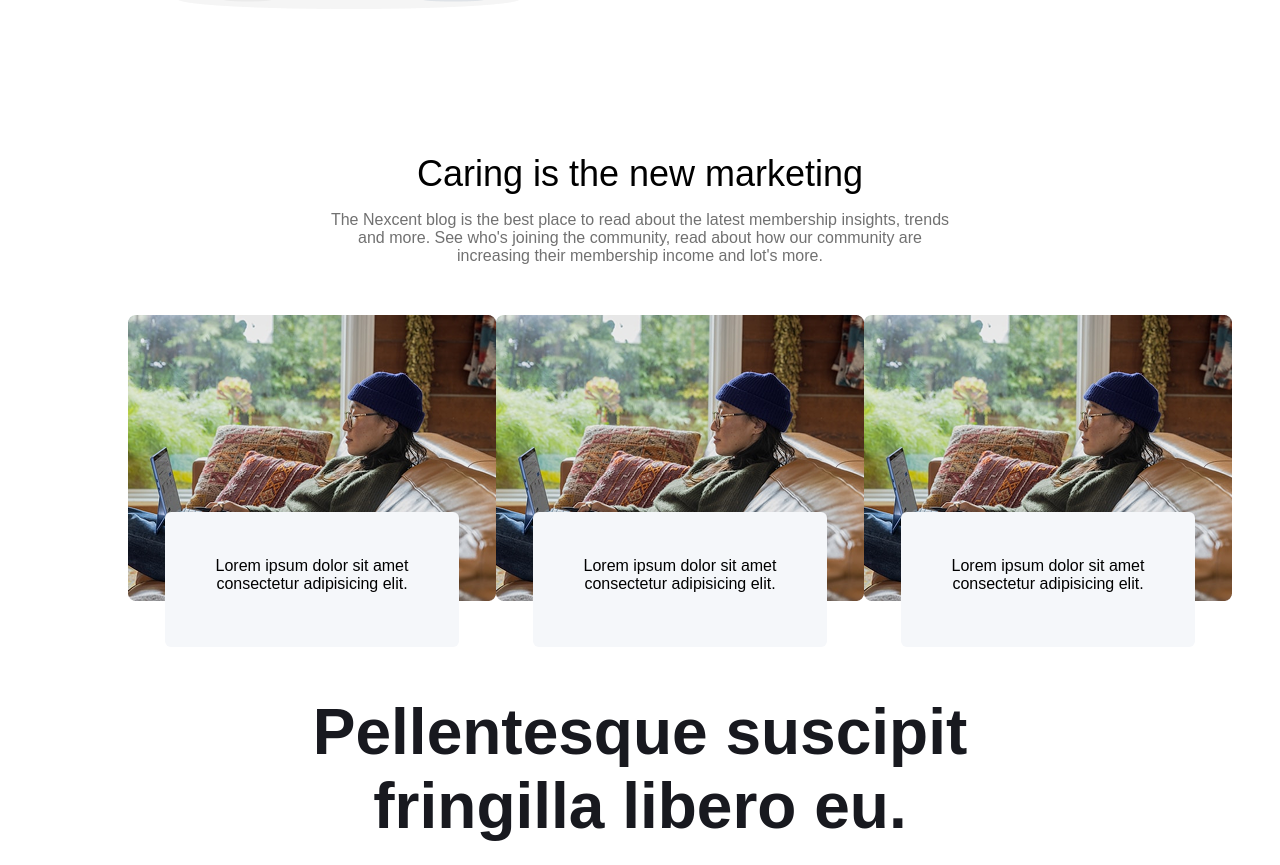
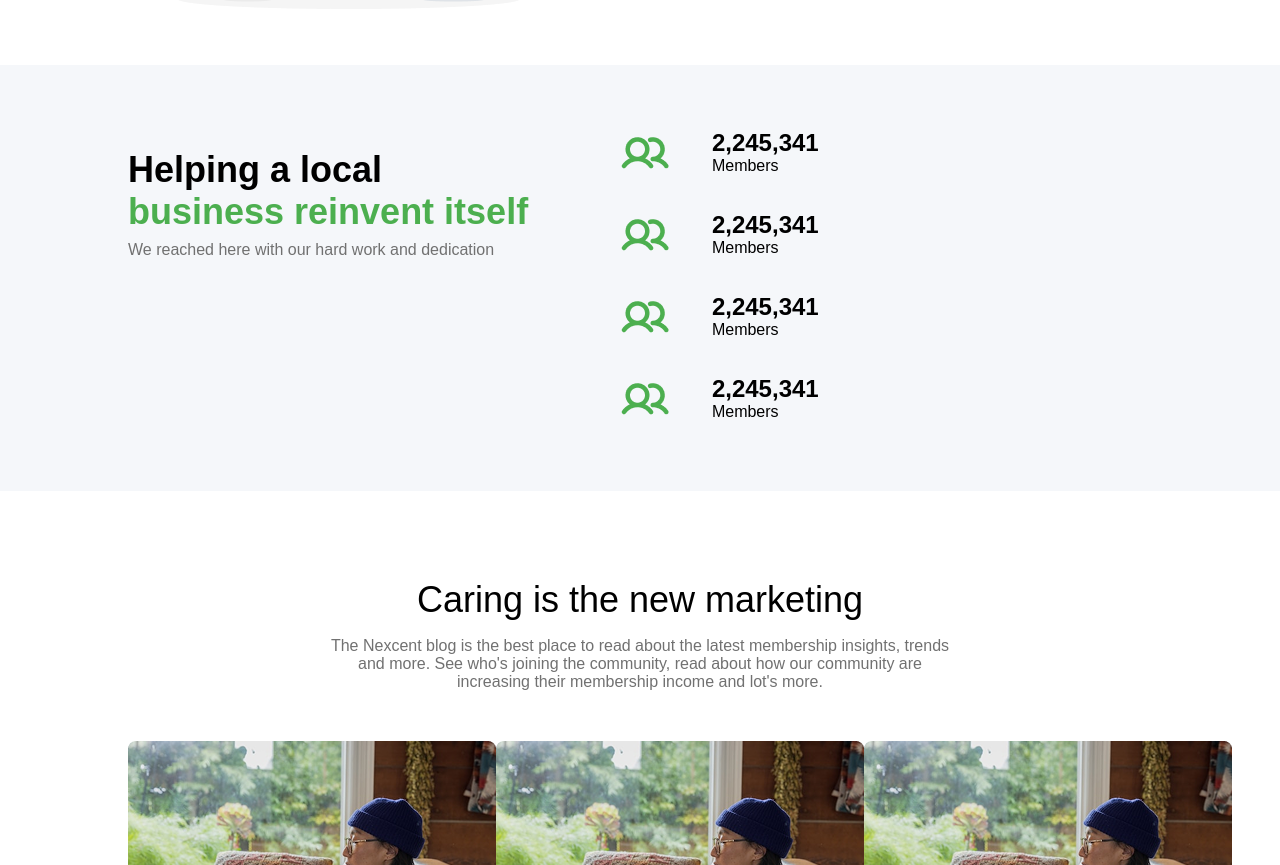
Before and after one commit to vikastiwari9160/cloudkeeper_day1, a plain HTML site: page Demo/index.html in a window 1280 px wide. Shown: the part 1127-1992 px from the top of the page. Drawn offline with Linux system fonts and the light colour scheme; files whose address does not match are found by name.

Commit message:
Updated code

```diff
--- a/Demo/index.html
+++ b/Demo/index.html
@@ -87,6 +87,44 @@
                 </aside>
             </div>
         </section>
+        <section class="stats-section">
+            <div class="stats-container centered-container">
+                <div class="stats-left-container">
+                    <h1 class="stats-left-heading heading-1"><span>Helping a local</span> <span class="richText">business reinvent itself</span></h1>
+                    <p class="stats-left-pare para">We reached here with our hard work and dedication</p>
+                </div>
+                <div class="stats-right-container">
+                    <div class="stats-card">
+                        <div class="stats-card-left-container"><img src="/images/stats_Icon.png" alt=""></div>
+                        <div class="stats-card-right-container">
+                            <h1>2,245,341</h1>
+                            <p>Members</p>
+                        </div>
+                    </div>
+                    <div class="stats-card">
+                        <div class="stats-card-left-container"><img src="/images/stats_Icon.png" alt=""></div>
+                        <div class="stats-card-right-container">
+                            <h1>2,245,341</h1>
+                            <p>Members</p>
+                        </div>
+                    </div>
+                    <div class="stats-card">
+                        <div class="stats-card-left-container"><img src="/images/stats_Icon.png" alt=""></div>
+                        <div class="stats-card-right-container">
+                            <h1>2,245,341</h1>
+                            <p>Members</p>
+                        </div>
+                    </div>
+                    <div class="stats-card">
+                        <div class="stats-card-left-container"><img src="/images/stats_Icon.png" alt=""></div>
+                        <div class="stats-card-right-container">
+                            <h1>2,245,341</h1>
+                            <p>Members</p>
+                        </div>
+                    </div>
+                </div>
+            </div>
+        </section>
         <section class="content-section section-top-space">
             <div class="centered-container care-container">
                 <h1 class="care-heading heading-1 text-center">Caring is the new marketing</h1>
--- a/Demo/scss/main.scss
+++ b/Demo/scss/main.scss
@@ -35,17 +35,18 @@ body {
 }
 
 .button {
-    padding: 10px 20px;
-    border: none;
-    background-color: $text-color;
-    color: white;
-    cursor: pointer;
-    border-radius: 6px;
+    @include button-styles($font-color,$text-color);
+    // padding: 10px 20px;
+    // border: none;
+    // background-color: $text-color;
+    // color: $font-color;
+    // cursor: pointer;
+    // border-radius: 6px;
 }
 
 .primary-button {
     background: #4CAF4F;
-    color: #fff;
+    color: $font-color;
 }
 
 .secondary-button {
@@ -77,6 +78,9 @@ body {
     color: #717171;
 }
 
+
+// Client Section
+
 .client-container{
     padding-top: 40px;
 }
@@ -101,6 +105,8 @@ body {
 .general-desc{
   margin-top: 16px;
 }
+
+// benefits Section
 
 .benefits-heading{
     width: 548px;
@@ -136,6 +142,8 @@ body {
     margin-top: 8px;
 }
 
+//  info container
+
 .info-container{
     display: flex;
     justify-content: space-evenly;
@@ -151,10 +159,56 @@ body {
     margin-top: 32px;
     border: none;
     background-color: $button-theme;
-    color: white;
+    color: $font-color;
     cursor: pointer;
     border-radius: 6px;
 }
+
+// stats section
+
+.stats-section{
+    background-color: #F5F7FA;
+}
+
+.stats-container{
+    display: flex;
+    justify-content: space-between;
+}
+
+.stats-left-container{
+    margin: 84px 0px;
+}
+
+.stats-left-heading{
+    width: 408px;
+    font-size: 36px;
+    overflow-wrap: break-word;
+    font-weight: bold;
+}
+
+.stats-left-pare{
+    margin-top: 8px;
+}
+
+.richText{
+    color: $button-theme;
+}
+
+.stats-right-container{
+    margin: 64px;
+    display: flex;
+    width: 540px;
+    flex-wrap: wrap;
+    gap: 30px 40px;
+}
+
+.stats-card{
+    display: flex;
+    justify-content: space-around;
+    width: 240px;
+}
+
+// care section
 
 .care-desc {
     width: 630px;
@@ -192,6 +246,8 @@ body {
 }
 
 
+// Demo section
+
 .demo-heading{
     font-size: 64px;
     color: $text-color;
@@ -200,6 +256,9 @@ body {
     max-width: 880px;
     text-align: center;
 }
+
+
+// footer section
 
 .footer-section{
     background-color: #263238;
@@ -218,7 +277,7 @@ body {
 }
 
 .footer-left-para{
-    color: white;
+    color: $font-color;
 }
 
 .footer-social-list{
@@ -239,7 +298,7 @@ body {
 
 .footer-vertical-head{
     font-size: 20px;
-    color: white;
+    color: $font-color;
 }
 
 .footer-vertical-list-container{
@@ -250,7 +309,7 @@ body {
 .footer-vertical-list{
     padding-bottom: 12px;
     font-size: 14px;
-    color: white;
+    color: $font-color;
 }
 
 .footer-form{
@@ -260,7 +319,7 @@ body {
 .form-input{
     padding: 9px 18px;
     background-color: #a7a9af;
-    color: white;
+    color: $font-color;
     border: none;
     border-radius: 5px;
 }
--- a/Demo/scss/partials/_mixins.scss
+++ b/Demo/scss/partials/_mixins.scss
@@ -3,3 +3,12 @@
     justify-content: center;
     align-items: center;
 }
+
+@mixin button-styles($bg-color, $color) {
+    padding: 10px 20px;
+    border: none;
+    background-color: $bg-color;
+    color: $color;
+    cursor: pointer;
+    border-radius: 6px;
+}
--- a/Demo/scss/partials/_variables.scss
+++ b/Demo/scss/partials/_variables.scss
@@ -2,3 +2,4 @@ $bg-gray: #F5F7FA;
 $text-color: #18191F;
 $base-font-family: Arial, sans-serif;
 $button-theme: #4CAF4F;
+$font-color: #fff;
```
Also changed, not shown: Demo/css/style.css, images/stats_Icon.png (added), 1 other file.
